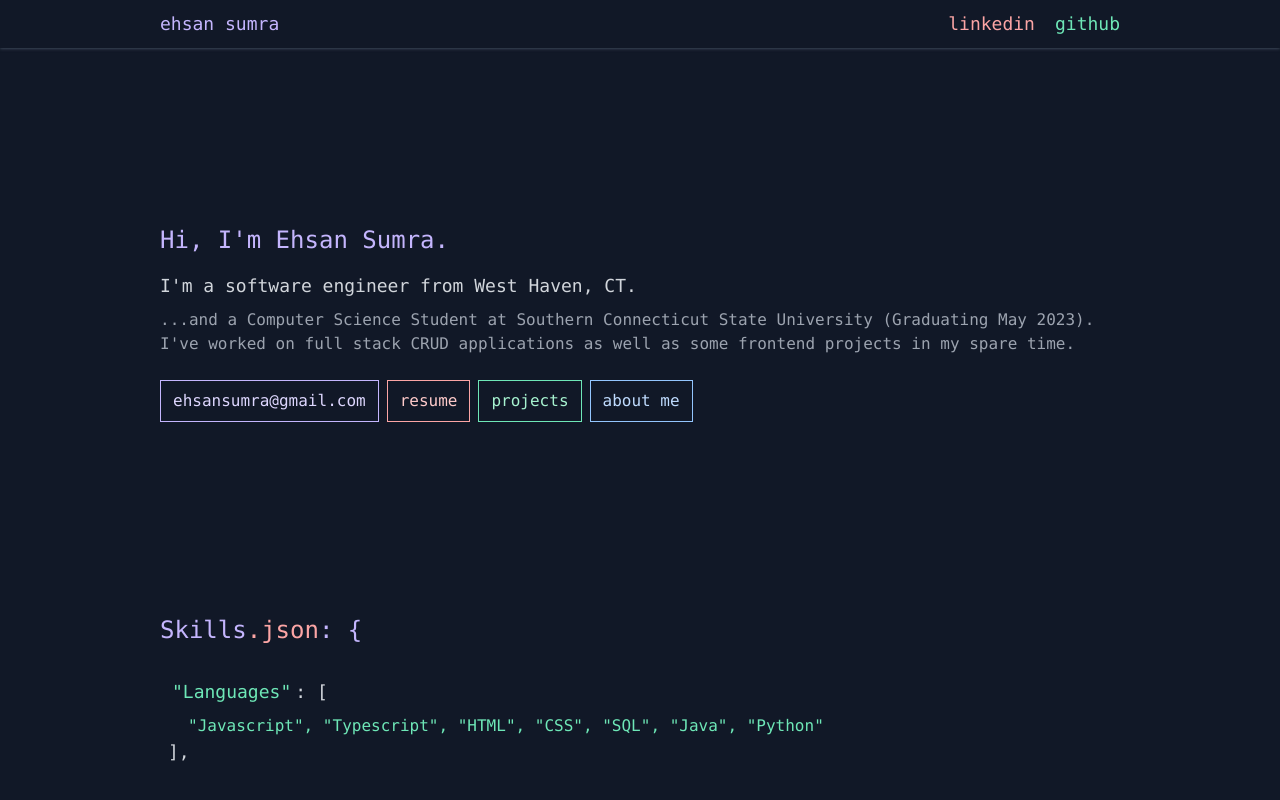
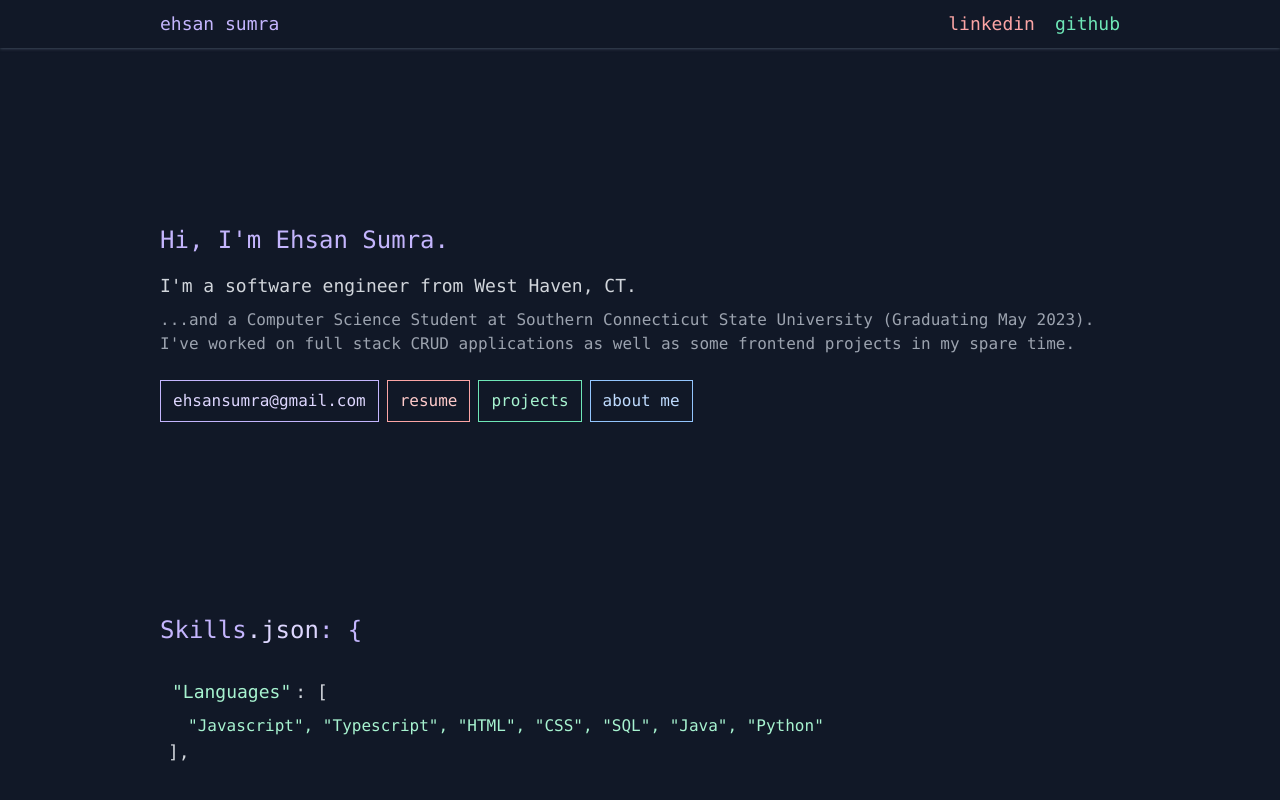
Before and after one commit to ehsansumra/personalWebsite, a Next.js app: page / in a window 1280 px wide. Shown: the top 800 px of the page. Built offline with nearby package versions, Linux system fonts and the light colour scheme.

Commit message:
color changes

```diff
--- a/components/headerarray.tsx
+++ b/components/headerarray.tsx
@@ -10,14 +10,14 @@ const HeaderArray: FC<Props> = ({ children, title, style }) => {
     return (
         <>
             <div className="flex justify-start items-center mt-4">
-                <h2 style={style} className="mt-4 xm:text-lg   inline-block text-emerald-300 border-violet-300 px-1">
-                &quot;{title}&quot;
+                <h2 style={style} className="mt-4 xm:text-lg   inline-block text-emerald-200 border-violet-300 px-1">
+                    &quot;{title}&quot;
                 </h2>
 
                 <div className="mt-4 xm:text-lg text-gray-300">{": ["}</div>
 
             </div>
-            <p className="mt-2  ml-5 w-full  text-emerald-300">
+            <p className="mt-2  ml-5 w-full  text-emerald-200">
                 {children}
             </p>
             <div className="xm:text-lg text-gray-300">{"],"}</div>
--- a/components/jsonheader.tsx
+++ b/components/jsonheader.tsx
@@ -19,7 +19,7 @@ const JsonHeader: FC<Props> = ({ children, title, style,margin, firstHeader }) =
 
             <div className="flex justify-start items-center mt-4">
                 <h1 className={defaultStyle} style={style}>
-                    {title}<span className="text-red-300">.json</span>
+                    {title}<span className="text-violet-200">.json</span>
                 </h1>
 
                 <div className={defaultStyle}>{": {"}</div>
```
